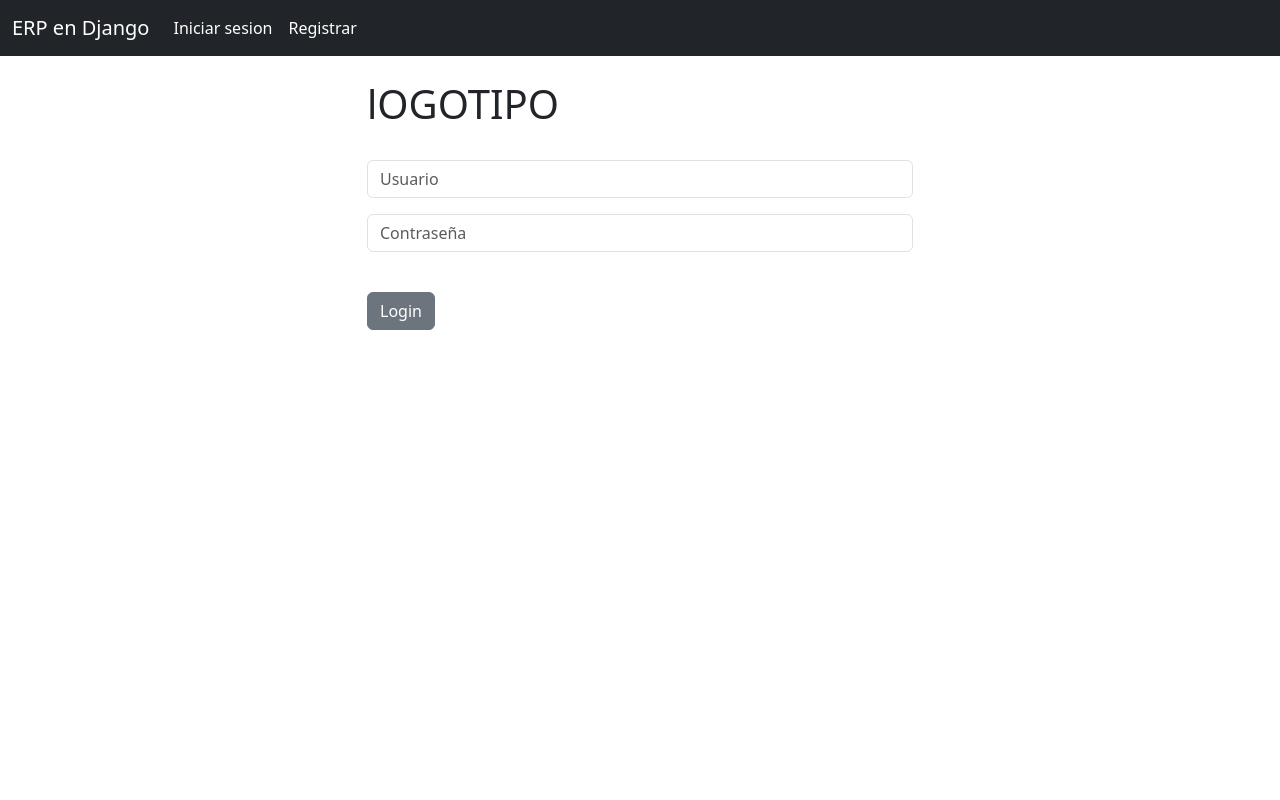
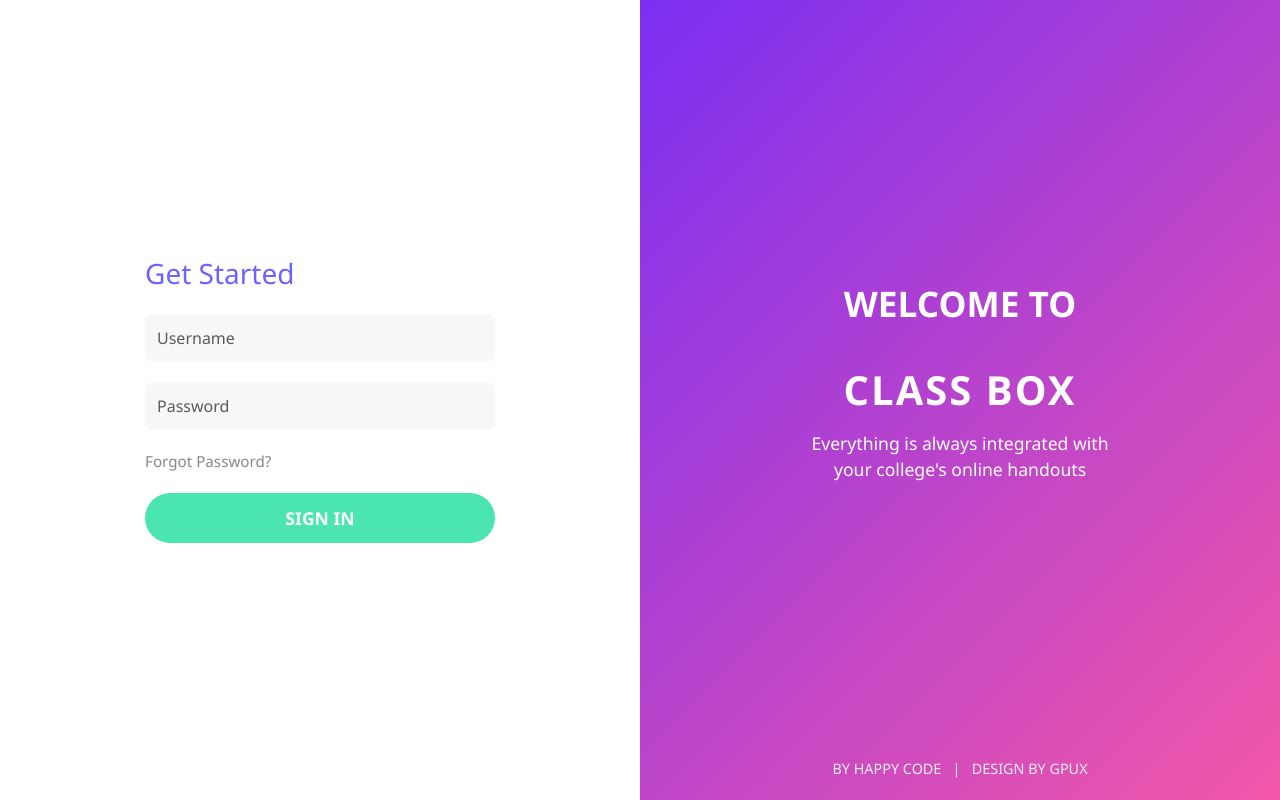
Before and after one commit to Amadoose/djangocrm, a Django app: page / in a window 1280 px wide. Run offline with Django 5.2, Linux system fonts and the light colour scheme.

Commit message:
login page

```diff
--- a/website/templates/home.html
+++ b/website/templates/home.html
@@ -1,6 +1,12 @@
 {% extends 'base.html' %}
 
 {% block content %}
+
+<div class="container mt-5">
+    <h1>Welcome, {{ request.user.username }}!</h1>
+    <p>You are now logged in.</p>
+    <a href="{% url 'logout' %}" class="btn btn-danger">Logout</a>
+</div>
 
 <div class="container">
     {% if user.is_authenticated %}
@@ -42,7 +48,7 @@
 
     {% else %}
 
-<div class="col-md-6 offset-md-3">
+<!-- <div class="col-md-6 offset-md-3">
     <h1>lOGOTIPO</h1>
     <br/>
     <form method="post" action="{% url 'home' %}">
@@ -61,7 +67,7 @@
 
 
     </form>
-</div>
+</div> -->
 {% endif %}
 
 {% endblock %}
--- /dev/null
+++ b/website/templates/login.html
@@ -0,0 +1,123 @@
+<!DOCTYPE html>
+<html lang="en">
+<head>
+    <meta charset="UTF-8">
+    <title>Class Box Login</title>
+    <meta name="viewport" content="width=device-width, initial-scale=1.0">
+    <!-- Optionally include Bootstrap for quick styling -->
+    <link href="https://cdn.jsdelivr.net/npm/bootstrap@5.3.3/dist/css/bootstrap.min.css" rel="stylesheet">
+    <style>
+        body, html {
+            height: 100%;
+            margin: 0;
+            font-family: 'Segoe UI', Arial, sans-serif;
+        }
+        .split-container {
+            display: flex;
+            height: 100vh;
+        }
+        .left-panel {
+            flex: 1;
+            background: #fff;
+            display: flex;
+            flex-direction: column;
+            justify-content: center;
+            align-items: center;
+        }
+        .right-panel {
+            flex: 1;
+            background: linear-gradient(135deg, #7b2ff2 0%, #f357a8 100%);
+            color: #fff;
+            display: flex;
+            flex-direction: column;
+            justify-content: center;
+            align-items: center;
+            text-align: center;
+        }
+        .login-form {
+            width: 100%;
+            max-width: 350px;
+        }
+        .form-control {
+            background: #f7f7f7;
+            border: none;
+            border-radius: 8px;
+            margin-bottom: 20px;
+            padding: 12px;
+        }
+        .sign-in-btn {
+            width: 100%;
+            background: #4be6b0;
+            color: #fff;
+            border: none;
+            border-radius: 25px;
+            padding: 12px;
+            font-weight: 600;
+            font-size: 1.1rem;
+            transition: background 0.2s;
+        }
+        .sign-in-btn:hover {
+            background: #38cfa1;
+        }
+        .forgot-link {
+            display: block;
+            margin-bottom: 20px;
+            color: #888;
+            text-decoration: none;
+            font-size: 0.95rem;
+        }
+        .welcome-title {
+            font-size: 2.2rem;
+            font-weight: 700;
+            margin-bottom: 20px;
+        }
+        .classbox-logo {
+            font-size: 2.5rem;
+            font-weight: 700;
+            margin: 30px 0 10px 0;
+            letter-spacing: 2px;
+        }
+        .welcome-desc {
+            font-size: 1.1rem;
+            margin-bottom: 40px;
+        }
+        .footer {
+            position: absolute;
+            bottom: 20px;
+            width: 50%;
+            text-align: center;
+            color: #eee;
+            font-size: 0.9rem;
+        }
+    </style>
+</head>
+<body>
+<div class="split-container">
+    <div class="left-panel">
+        <div class="login-form">
+            <h3 class="mb-4" style="color:#6c63ff;">Get Started</h3>
+            <form method="post" action="{% url 'login' %}">
+                {% csrf_token %}
+                <input type="text" name="username" class="form-control" placeholder="Username" required>
+                <input type="password" name="password" class="form-control" placeholder="Password" required>
+                <a href="#" class="forgot-link">Forgot Password?</a>
+                <button type="submit" class="sign-in-btn">SIGN IN</button>
+            </form>
+        </div>
+    </div>
+    <div class="right-panel">
+        <div>
+            <div class="welcome-title">WELCOME TO</div>
+            <div class="classbox-logo">CLASS BOX</div>
+            <div class="welcome-desc">
+                Everything is always integrated with<br>
+                your college's online handouts
+            </div>
+        </div>
+        <div class="footer">
+            BY HAPPY CODE &nbsp; | &nbsp; DESIGN BY GPUX
+        </div>
+    </div>
+</div>
+</body>
+</html>
--- a/website/urls.py
+++ b/website/urls.py
@@ -3,8 +3,8 @@ from . import views
 # This file defines the URL patterns for the 'website' app in the DCRM project.
 
 urlpatterns = [
-    path('', views.home, name='home'),
-    path('login/', views.login_user, name='login'),
+    path('home/', views.home, name='home'),
+    path('', views.login_user, name='login'),
     path('logout/', views.logout_user, name='logout'),
     path('register/', views.register_user, name='register'),
     path('record/<int:pk>', views.customer_record, name='record'),
--- a/website/views.py
+++ b/website/views.py
@@ -33,12 +33,21 @@ def home(request):
 
 
 def login_user(request):
-    pass
+    if request.method == 'POST':
+        username = request.POST['username']
+        password = request.POST['password']
+        user = authenticate(request, username=username, password=password)
+        if user is not None:
+            login(request, user)
+            return redirect('home')  # Redirect to home after login
+        else:
+            return render(request, 'login.html', {'error': 'Invalid credentials'})
+    return render(request, 'login.html')
 
 def logout_user(request):
     logout(request)
     messages.success(request, 'Has cerrado sesión.')
-    return redirect('home')
+    return redirect('login')
 
 def register_user(request):
     if request.method == 'POST':
```
